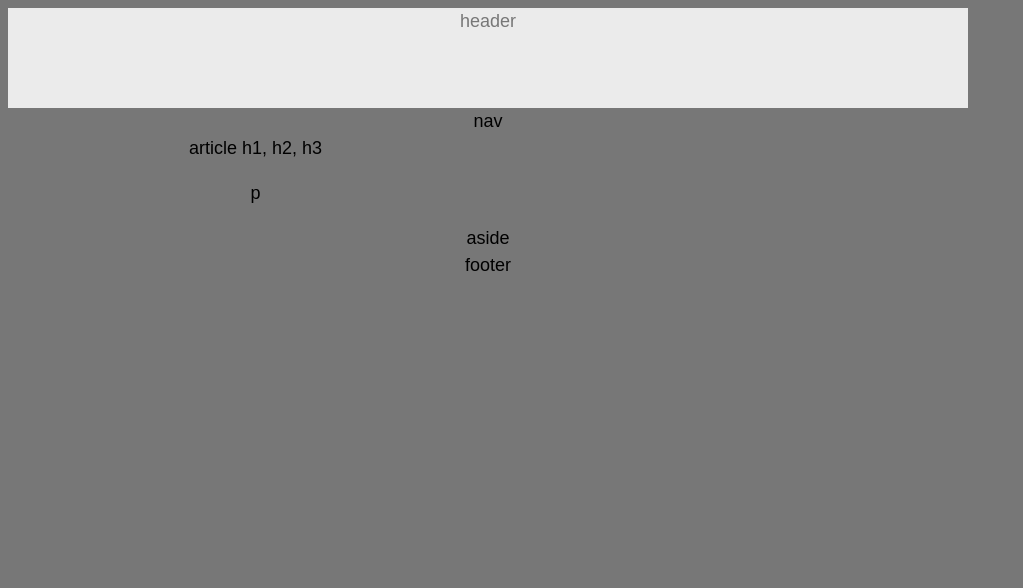
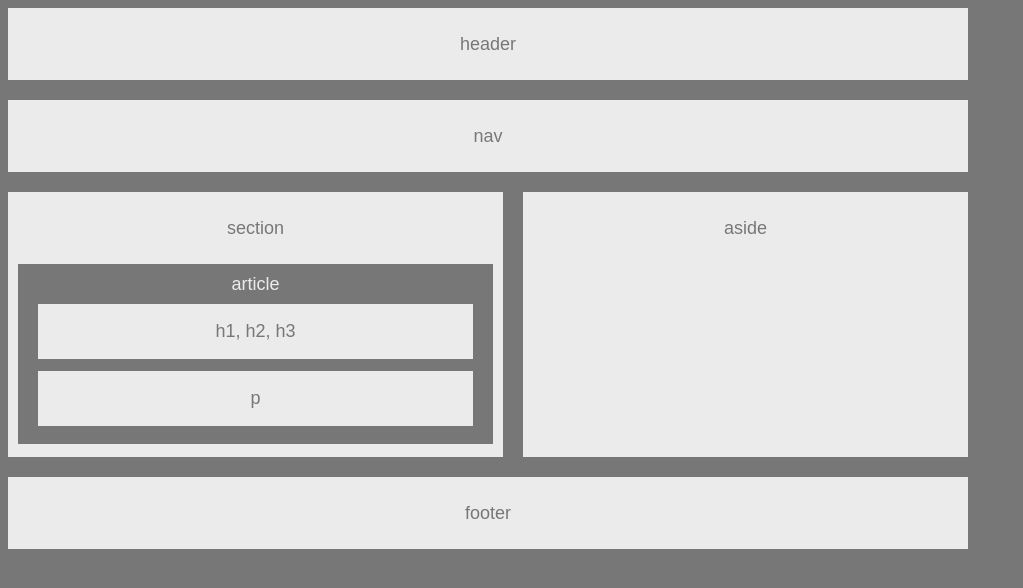
Before and after one commit to computeruser88/HW-Wireframe, a plain HTML site: page index.html in a window 1280 px wide. Shown: the whole page, without its empty margins (0-1023 px from the left). Drawn offline with Linux system fonts and the light colour scheme.

Commit message:
Updated index.html and style.css

```diff
--- a/index.html
+++ b/index.html
@@ -6,15 +6,15 @@
     <link rel="stylesheet" type="text/css" href="style.css">
 </head>
 <body>
-    <header>header</header>
-    <nav>nav</nav>
-    <section>
+    <header class="clear">header</header>
+    <nav class="clear">nav</nav>
+    <section>section
     <article>article
     <heading>h1, h2, h3</heading>
         <p>p</p>
     </article>
     </section>
     <aside>aside</aside>
-    <footer>footer</footer>
+    <footer class="clear">footer</footer>
 </body>
 </html>
--- a/style.css
+++ b/style.css
@@ -3,15 +3,75 @@ body {
     font-family: 'Arial', 'Helvetica Neue', Helvetica, sans-serif;
     font-size: 18px;
     width: 960px;
+    line-height: 400%;
     text-align: center;
-    line-height: 1.5em;
 }
-header {
+header, footer {
     background: #ebebeb;
     width: 960px;
-    height: 100px;
+    margin-bottom: 20px;
     color: #777;
 }
+nav{
+    width: 960px;
+    background: #ebebeb;
+    color: #777;
+    margin-top: 20px;
+}
+section, article, heading, p {
+    line-height: 300%;
+}
 section {
+    background: #ebebeb;
+    color: #777;
+    line-height: 400%;
     width: 495px;
+    height: 265px;
+    margin-top: 20px;
+    float: left;
 }
+aside {
+    background: #ebebeb;
+    color: #777;
+    height: 265px;
+    width: 445px;
+    display: inline;
+    float: left;
+    position: relative;
+    margin-top: 20px;
+    margin-left: 20px;
+}
+article {
+    background: #777;
+    color: #ebebeb;
+    position: relative;
+    width: 96%;
+    height: 180px;
+    bottom: 10px;
+    line-height: 225%;
+    left: 10px;
+    right: 10px;
+    margin-top: 10px;
+    margin-bottom: 0px;
+}
+heading, p {
+    position: absolute;
+    color: #777;
+    height: 55px;
+    background: #ebebeb;
+    left: 20px;
+    right: 20px;
+}
+heading {
+    top: 40px;
+}
+p {
+    bottom: 0px;
+}
+footer {
+    position: relative;
+    top: 20px;
+}
+.clear {
+    clear: both;
+}
```
